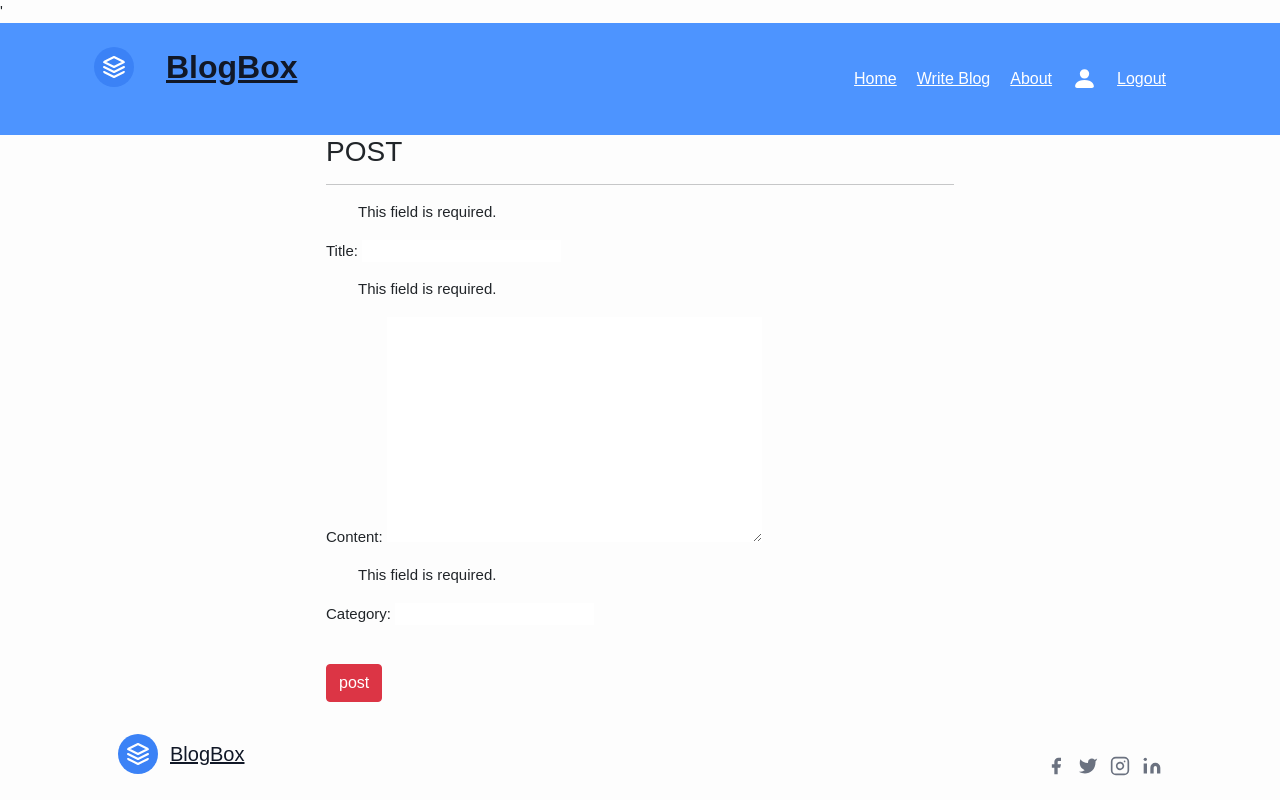
After one commit to ishikaamittal/BlogSite, a Django app: page /addpost/ in a window 1280 px wide. The commit adds this page. Run offline with Django 3.2, Linux system fonts and the light colour scheme; a user stored in the database is signed in.

Commit message:
CRUD Blogs

```diff
--- /dev/null
+++ b/Blog/forms.py
@@ -0,0 +1,8 @@
+from django import forms
+from .models import PostBlog
+
+
+class PostForm(forms.ModelForm):
+    class Meta:
+        model = PostBlog
+        fields = ["title","content","category"]
--- a/Blog/models.py
+++ b/Blog/models.py
@@ -1,10 +1,21 @@
+from email.policy import default
+from django.utils.timezone import now
 from unicodedata import category
 from django.db import models
 from django.utils import timezone
+from django.utils.text import slugify
+from django.contrib.auth.models import User
+import uuid
 
 # Create your models here.
 class PostBlog(models.Model):
+    # author = models.ForeignKey(User, on_delete=models.CASCADE)
     category = models.CharField(max_length=100, null=True)
     title = models.CharField(max_length=100)
     content = models.TextField()
-    date_posted = models.DateTimeField(default=timezone.now)
+    date_posted = models.DateTimeField(default=now)
+    # slug = models.SlugField(default=uuid.uuid1) # new
+
+
+    def __str__(self):
+        return self.title
--- /dev/null
+++ b/Blog/templates/Blog/addPost.html
@@ -0,0 +1,19 @@
+{% extends "base.html" %}
+
+{% block body_block %}
+
+<div class="row">
+    <div class="col-md-6 offset-md-3">
+        <h3>POST</h3>
+        <hr>
+        <form method = "post" id='user.id' enctype="multipart/form-data">
+            {% csrf_token %}
+            {{form.as_p}}
+            <br>
+            <button type = "submit" class = "btn btn-danger">post</button>
+        </form>
+    </div>
+  </div>
+
+
+{% endblock body_block %}
--- a/Blog/views.py
+++ b/Blog/views.py
@@ -1,8 +1,12 @@
 from re import I
-from django.shortcuts import render
+from turtle import title
+from django.shortcuts import get_object_or_404, render
+from django.utils.text import slugify
 from .models import PostBlog
 from django.shortcuts import render, redirect
 from django.contrib import messages
+from django.contrib.auth.decorators import login_required
+from .forms import PostForm
 
 # Create your views here.
 def index(request):
@@ -13,3 +17,38 @@ def blog_page(request):
         'posts' : PostBlog.objects.all
         }
     return render(request, "blog_page.html", blogContent)
+
+@login_required(login_url= "login/")
+def addPost(request):
+    form = PostForm(request.POST)
+    if form.is_valid():
+        post = form.save()
+            # post.slug =slugify(post.title)
+        # post.author = request.User
+        post.save()
+        messages.success(request,"Added your blog")
+        return redirect("blog-page")
+    else:
+        form = PostForm(request.POST)
+    return render(request,"addPost.html", {"form":form})
+
+@login_required(login_url= "login/")
+def updatePost(request, id):
+    method = request.method
+    if method == 'GET':
+        post = PostBlog.objects.filter(id=id).values().first()
+        data = {'form': PostForm(post)}
+        return render(request, 'addPost.html', data)
+    elif method == 'POST':
+        post = PostBlog.objects.get(id=id)
+        form = PostForm(request.POST, instance=post)
+        if form.is_valid():
+            form.save(commit=True)
+            return redirect("blog-page")
+
+@login_required(login_url= "login/")
+def deletePost(request, id):
+    post = PostBlog.objects.get(id=id)
+    post.delete()
+    messages.success(request,"Blog deleted")
+    return redirect("blog-page")
--- a/BlogSite/settings.py
+++ b/BlogSite/settings.py
@@ -32,8 +32,8 @@ ALLOWED_HOSTS = []
 # Application definition
 
 INSTALLED_APPS = [
-    'Blog.apps.BlogConfig',
-    'users.apps.UsersConfig',
+    'Blog',
+    'users',
     'django.contrib.admin',
     'django.contrib.auth',
     'django.contrib.contenttypes',
--- a/BlogSite/urls.py
+++ b/BlogSite/urls.py
@@ -29,6 +29,11 @@ urlpatterns = [
     path('profile/', users_views.Profile, name='profile'),
     path('login/', auth_views.LoginView.as_view(template_name='users/Login.html'), name='login' ),
     path('logout/', auth_views.LogoutView.as_view(template_name='users/Logout.html'), name='logout' ),
+    path('addpost/', blog_views.addPost, name="add-post"),
+    path('update/<id>', blog_views.updatePost, name="update-post"),
+    path('delete/<id>', blog_views.deletePost, name="delete-post"),
+
+
 #    syntax has asterik * for static files
     *static(settings.MEDIA_URL, document_root=settings.MEDIA_ROOT)
 ]
--- a/users/templates/users/Profile.html
+++ b/users/templates/users/Profile.html
@@ -23,7 +23,7 @@
           <p><img class="rounded-circle account-img" src="{{ user.profile.img.url }}">
             <h2 style="display: grid;">{{ user.username }}</h2>
             {{ user.email }}</p>
-            </div>
+          </div>
           </div>
         </div>
       </div>
```
Also changed, not shown: Blog/templates/Blog/updatePost.html (added, +19 -0 lines), users/forms.py (+15 -0 lines), users/views.py (+21 -2 lines), Blog/migrations/0001_initial.py, Blog/migrations/0002_alter_postblog_content.py (deleted), Blog/migrations/0002_remove_postblog_author.py (added), Blog/migrations/0003_postblog_category.py (deleted), Blog/migrations/0004_alter_postblog_category.py (deleted), Blog/templates/Blog/posts.html (added), db.sqlite3, users/migrations/0001_initial.py, users/migrations/0002_rename_profile_pic_profile_img.py (deleted).
